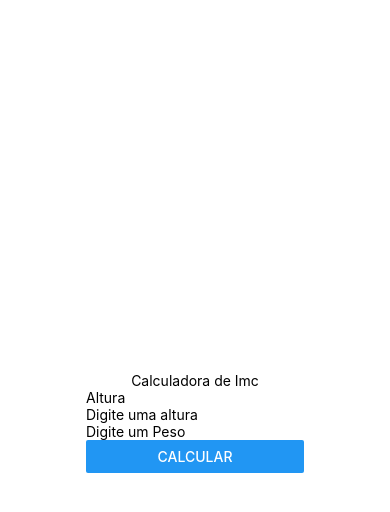
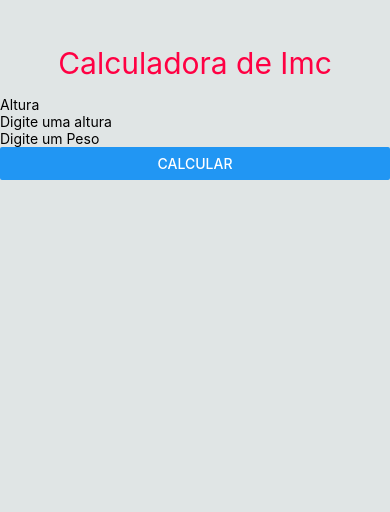
Before and after one commit to ThaysonScript/App-React-Native-Exemple, a React Native app: screen / in a window 390 px wide. Shown: the top 512 px of the page. Built offline with nearby package versions, Linux system fonts and the light colour scheme.

Commit message:
add - styles

```diff
--- a/App.js
+++ b/App.js
@@ -1,21 +1,22 @@
 import { StyleSheet, View } from 'react-native';
 import Title from './src/components/Title/';
-import Main from './src/components/Main';
+import Form from './src/components/Form';
 
 export default function App() {
   return (
     <View style={styles.container}>
       <Title />
-      <Main />
+      <Form />
     </View>
   );
 }
 
+// sempre importar StyleSheet para estilizar components
 const styles = StyleSheet.create({
   container: {
+    // ocupar 100% da tela
     flex: 1,
-    backgroundColor: '#fff',
-    alignItems: 'center',
-    justifyContent: 'center',
+    backgroundColor: '#e0e5e5',
+    paddingTop: 30,
   },
 });
--- /dev/null
+++ b/src/components/Form/index.js
@@ -0,0 +1,18 @@
+import React from "react";
+import { View, Text, TextInput, Button } from "react-native";
+
+export default function Form() {
+  return (
+    <View>
+      <View>
+        <Text>Altura</Text>
+
+        <TextInput placeholder="Digite uma altura" keyboardType="numeric" />
+
+        <TextInput placeholder="Digite um Peso" keyboardType="numeric" />
+
+        <Button title="Calcular" />
+      </View>
+    </View>
+  );
+}
--- a/src/components/Main/Form/index.js
+++ /dev/null
@@ -1,25 +0,0 @@
-import React from 'react';
-import { View, Text, TextInput, Button } from 'react-native';
-
-export default function Form() {
-  return (
-    <View>
-      <Text>Altura</Text>
-
-      <TextInput
-        placeholder='Digite uma altura'
-        keyboardType='numeric'
-      />
-
-      <TextInput
-        placeholder='Digite um Peso'
-        keyboardType='numeric'
-      />
-
-      <Button
-        title='Calcular'
-      />
-
-    </View>
-  );
-}
--- a/src/components/Main/index.js
+++ /dev/null
@@ -1,11 +0,0 @@
-import React from 'react';
-import { View, Text } from 'react-native';
-import Form from './Form/';
-
-export default function Main() {
-  return (
-    <View>
-      <Form />
-    </View>
-  );
-}
--- a/src/components/Title/index.js
+++ b/src/components/Title/index.js
@@ -1,10 +1,11 @@
 import React from 'react';
 import { View, Text } from 'react-native';
+import styles from './style';
 
 export default function Title() {
   return (
-    <View>
-      <Text>Calculadora de Imc</Text>
+    <View style={styles.boxTitle}>
+      <Text style={styles.text}>Calculadora de Imc</Text>
     </View>
   );
 }
--- /dev/null
+++ b/src/components/Title/style.js
@@ -0,0 +1,16 @@
+import { StyleSheet } from 'react-native';
+
+const styles = StyleSheet.create({
+    boxTitle: {
+        alignItems: 'center',
+        justifyContent: 'center',
+        padding: 15
+    },
+    text: {
+        fontSize: 30,
+        color: '#FF0043',
+
+    },
+});
+
+export default styles;
```
Also changed, not shown: src/components/Form/style.js (added).
